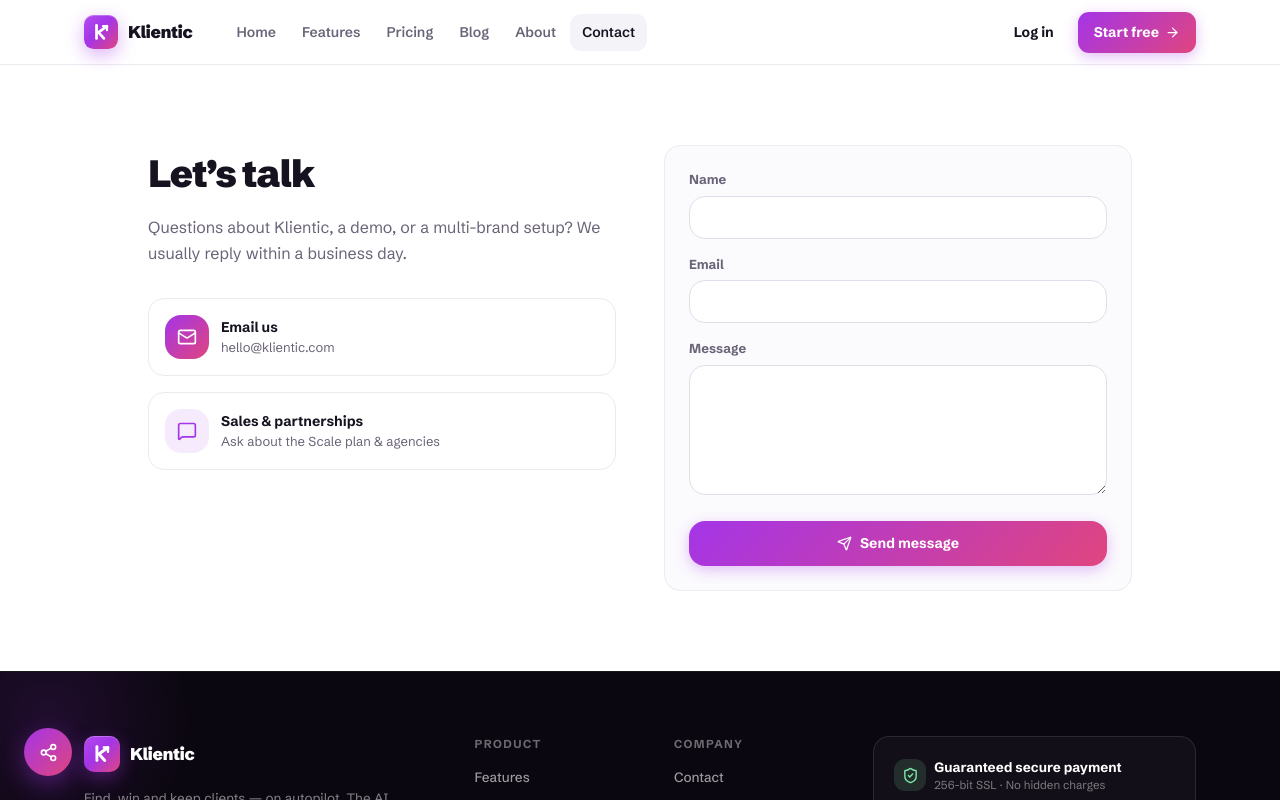
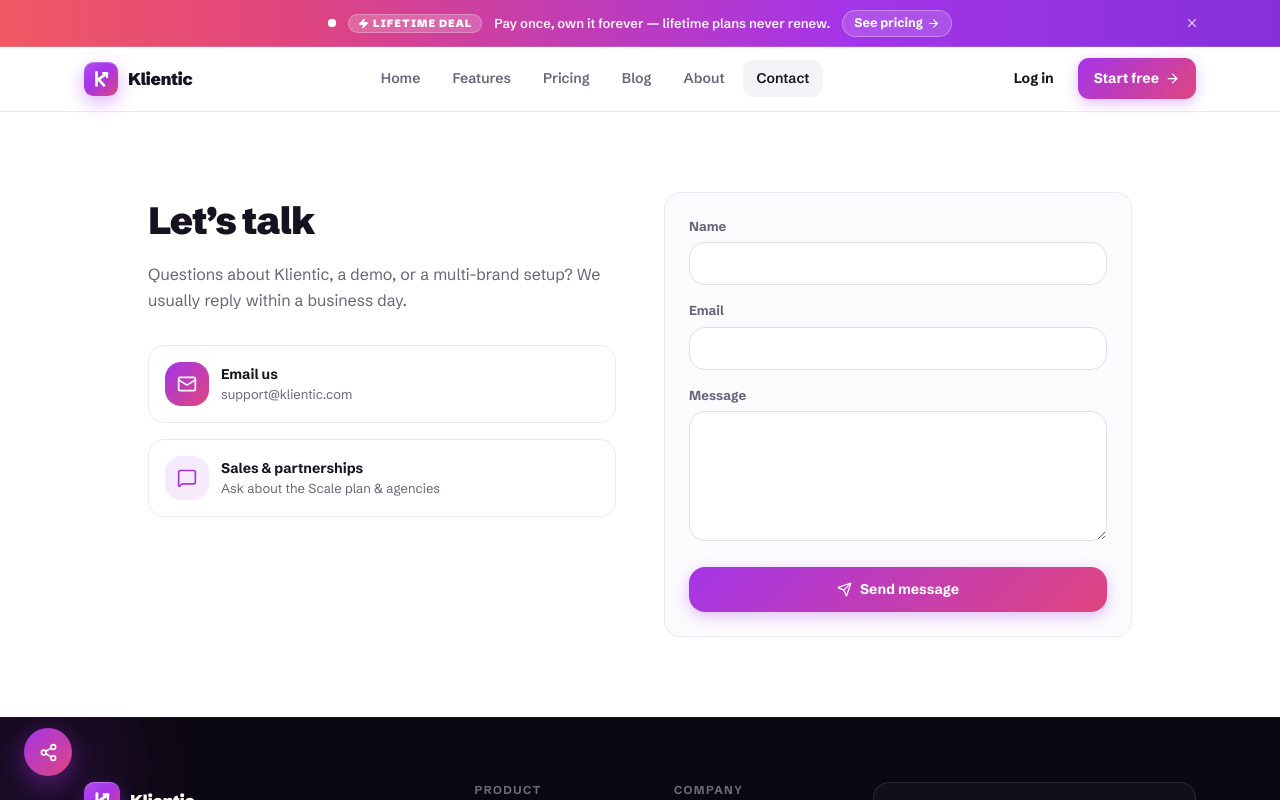
Before and after one commit to muhiussunnah/bdos, a Next.js app: page /contact in a window 1280 px wide. Shown: the top 800 px of the page. Built offline with nearby package versions, Linux system fonts and the light colour scheme.

Commit message:
Add gradient lifetime-deal announcement bar, center primary nav, use support@ email

```diff
--- a/src/app/(marketing)/contact/page.tsx
+++ b/src/app/(marketing)/contact/page.tsx
@@ -12,7 +12,7 @@
     e.preventDefault();
     const subject = encodeURIComponent(`Klientic enquiry from ${f.name || 'website'}`);
     const body = encodeURIComponent(`${f.message}\n\n— ${f.name} (${f.email})`);
-    window.location.href = `mailto:hello@klientic.com?subject=${subject}&body=${body}`;
+    window.location.href = `mailto:support@klientic.com?subject=${subject}&body=${body}`;
   }
 
   return (
@@ -22,9 +22,9 @@
           <h1 className="text-[38px] font-black tracking-tight text-[#16121F]">Let’s talk</h1>
           <p className="mt-3 text-[16px] leading-relaxed text-[#6A6478]">Questions about {BRAND.name}, a demo, or a multi-brand setup? We usually reply within a business day.</p>
           <div className="mt-8 space-y-4">
-            <a href="mailto:hello@klientic.com" className="flex items-center gap-3 rounded-2xl border border-[#ECEAF1] p-4 transition hover:border-[#A435E8]">
+            <a href="mailto:support@klientic.com" className="flex items-center gap-3 rounded-2xl border border-[#ECEAF1] p-4 transition hover:border-[#A435E8]">
               <span className="grid h-11 w-11 place-items-center rounded-xl text-white" style={{ background: 'linear-gradient(135deg,#A435E8,#E0457E)' }}><Mail size={20} /></span>
-              <div><div className="text-[14px] font-bold text-[#16121F]">Email us</div><div className="text-[13px] text-[#6A6478]">hello@klientic.com</div></div>
+              <div><div className="text-[14px] font-bold text-[#16121F]">Email us</div><div className="text-[13px] text-[#6A6478]">support@klientic.com</div></div>
             </a>
             <div className="flex items-center gap-3 rounded-2xl border border-[#ECEAF1] p-4">
               <span className="grid h-11 w-11 place-items-center rounded-xl" style={{ background: 'rgba(164,53,232,.1)', color: '#A435E8' }}><MessageSquare size={20} /></span>
--- a/src/app/(marketing)/layout.tsx
+++ b/src/app/(marketing)/layout.tsx
@@ -1,3 +1,4 @@
+import { AnnouncementBar } from '@/components/marketing/AnnouncementBar';
 import { MarketingHeader } from '@/components/marketing/Header';
 import { MarketingFooter } from '@/components/marketing/Footer';
 import { ForceLight } from '@/components/marketing/ForceLight';
@@ -7,6 +8,7 @@
   return (
     <div className="min-h-screen bg-white text-[#16121F]" style={{ fontFamily: 'var(--font-sans)' }}>
       <ForceLight />
+      <AnnouncementBar />
       <MarketingHeader />
       <main>{children}</main>
       <MarketingFooter />
--- a/src/app/globals.css
+++ b/src/app/globals.css
@@ -173,6 +173,9 @@
 .anim-float2 { animation: floaty2 7.5s ease-in-out infinite; }
 .anim-glow { animation: glowpulse 7s ease-in-out infinite; }
 .anim-marquee { animation: marquee 32s linear infinite; }
+.anim-shine { animation: shimmerline 5.5s ease-in-out infinite; }
+@keyframes promoflow { 0% { background-position: 0% 50%; } 50% { background-position: 100% 50%; } 100% { background-position: 0% 50%; } }
+.promo-grad { background: linear-gradient(90deg,#7C2FD6,#A435E8,#E0457E,#FF6A4D,#E0457E,#A435E8,#7C2FD6); background-size: 260% 100%; animation: promoflow 16s ease infinite; }
 .aurora {
   background: linear-gradient(120deg, #1a0f2e, #241636, #2a1240, #1a0f2e);
   background-size: 300% 300%;
@@ -194,5 +197,5 @@
 .text-grad-ink { background: linear-gradient(135deg,#A435E8,#E0457E); -webkit-background-clip: text; background-clip: text; -webkit-text-fill-color: transparent; }
 .glass-card { background: rgba(255,255,255,.9); backdrop-filter: blur(14px) saturate(160%); border: 1px solid rgba(255,255,255,.7); box-shadow: 0 20px 60px rgba(20,18,28,.14); }
 @media (prefers-reduced-motion: reduce) {
-  .anim-float, .anim-float2, .anim-glow, .anim-marquee, .aurora { animation: none !important; }
+  .anim-float, .anim-float2, .anim-glow, .anim-marquee, .aurora, .anim-shine, .promo-grad { animation: none !important; }
 }
--- /dev/null
+++ b/src/components/marketing/AnnouncementBar.tsx
@@ -0,0 +1,58 @@
+'use client';
+
+import Link from 'next/link';
+import { useEffect, useState } from 'react';
+import { Zap, ArrowRight, X } from 'lucide-react';
+
+export function AnnouncementBar() {
+  const [show, setShow] = useState(true);
+
+  useEffect(() => {
+    try {
+      if (localStorage.getItem('klientic.promo') === 'off') setShow(false);
+    } catch {}
+  }, []);
+
+  if (!show) return null;
+
+  function dismiss() {
+    setShow(false);
+    try {
+      localStorage.setItem('klientic.promo', 'off');
+    } catch {}
+  }
+
+  return (
+    <div className="promo-grad relative z-40 overflow-hidden text-white">
+      {/* moving shine */}
+      <div className="anim-shine pointer-events-none absolute inset-y-0 -left-1/3 w-1/3"
+        style={{ background: 'linear-gradient(105deg, transparent, rgba(255,255,255,.35), transparent)' }} />
+
+      <div className="relative mx-auto flex max-w-6xl items-center justify-center gap-2.5 px-10 py-2.5 sm:gap-3">
+        <span className="relative hidden h-2 w-2 flex-none sm:block">
+          <span className="absolute inset-0 animate-ping rounded-full bg-white/80" />
+          <span className="absolute inset-0 rounded-full bg-white" />
+        </span>
+
+        <span className="inline-flex flex-none items-center gap-1 rounded-full bg-white/20 px-2.5 py-0.5 text-[10.5px] font-black uppercase tracking-[.1em] ring-1 ring-inset ring-white/25 backdrop-blur">
+          <Zap size={11} className="fill-white" /> Lifetime deal
+        </span>
+
+        <span className="truncate text-[13px] font-semibold text-white/95">
+          Pay once, own it forever
+          <span className="hidden md:inline"> — lifetime plans never renew</span>.
+        </span>
+
+        <Link href="/pricing"
+          className="group inline-flex flex-none items-center gap-1 rounded-full bg-white/15 px-3 py-1 text-[12.5px] font-bold ring-1 ring-inset ring-white/30 backdrop-blur transition hover:bg-white/25 hover:-translate-y-px">
+          See pricing <ArrowRight size={13} className="transition group-hover:translate-x-0.5" />
+        </Link>
+
+        <button onClick={dismiss} aria-label="Dismiss announcement"
+          className="absolute right-3 top-1/2 grid h-6 w-6 -translate-y-1/2 place-items-center rounded-full text-white/70 transition hover:bg-white/20 hover:text-white">
+          <X size={14} />
+        </button>
+      </div>
+    </div>
+  );
+}
--- a/src/components/marketing/Header.tsx
+++ b/src/components/marketing/Header.tsx
@@ -13,19 +13,19 @@
   const isActive = (href: string) => (href === '/' ? pathname === '/' : pathname.startsWith(href));
   return (
     <header className="sticky top-0 z-50 border-b border-[#ECEAF1] bg-white/80 backdrop-blur-xl">
-      <div className="mx-auto flex h-16 max-w-6xl items-center gap-6 px-5">
-        <Link href="/" aria-label="Klientic home"><Logo size={34} /></Link>
+      <div className="mx-auto flex h-16 max-w-6xl items-center px-5">
+        <Link href="/" aria-label="Klientic home" className="flex-none"><Logo size={34} /></Link>
 
-        <nav className="ml-2 hidden items-center gap-0.5 md:flex">
+        <nav className="hidden flex-1 items-center justify-center gap-1 md:flex">
           {MKT_NAV.map((n) => (
             <Link key={n.href} href={n.href}
-              className={`rounded-lg px-3 py-2 text-[14px] font-semibold transition ${isActive(n.href) ? 'bg-[#F4F3F7] text-[#16121F]' : 'text-[#6A6478] hover:bg-[#F4F3F7] hover:text-[#16121F]'}`}>
+              className={`rounded-lg px-3.5 py-2 text-[14px] font-semibold transition ${isActive(n.href) ? 'bg-[#F4F3F7] text-[#16121F]' : 'text-[#6A6478] hover:bg-[#F4F3F7] hover:text-[#16121F]'}`}>
               {n.label}
             </Link>
           ))}
         </nav>
 
-        <div className="ml-auto hidden items-center gap-2 md:flex">
+        <div className="hidden flex-none items-center gap-2 md:flex">
           <Link href="/login" className="rounded-[11px] px-4 py-2 text-[14px] font-bold text-[#16121F] transition hover:bg-[#F4F3F7]">Log in</Link>
           <Link href="/login" className="inline-flex items-center gap-1.5 rounded-[11px] px-4 py-2.5 text-[14px] font-bold text-white transition hover:-translate-y-0.5"
             style={{ background: 'linear-gradient(135deg,#A435E8,#E0457E)', boxShadow: '0 4px 14px rgba(164,53,232,.32)' }}>
--- a/src/lib/constants.ts
+++ b/src/lib/constants.ts
@@ -2,7 +2,7 @@
   name: 'Klientic',
   full: 'Client Acquisition OS',
   domain: 'klientic.com',
-  email: 'hello@klientic.com',
+  email: 'support@klientic.com',
   tagline: 'Find, win and keep clients — on autopilot.',
 };
 
```
